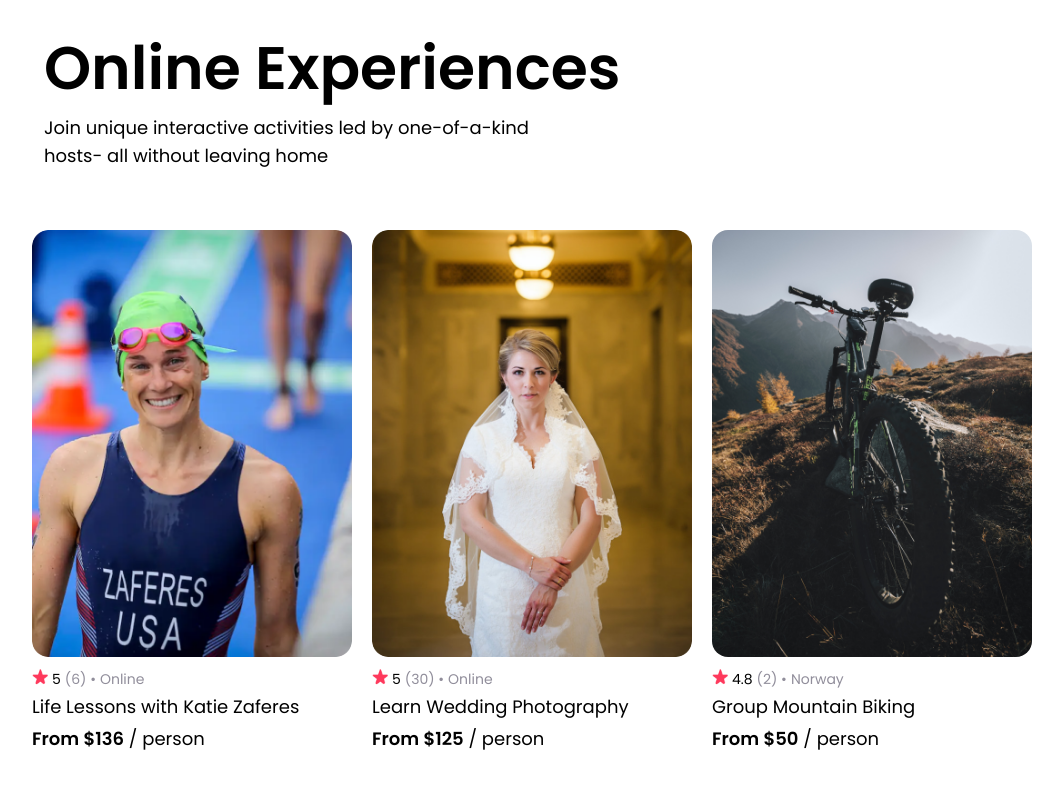
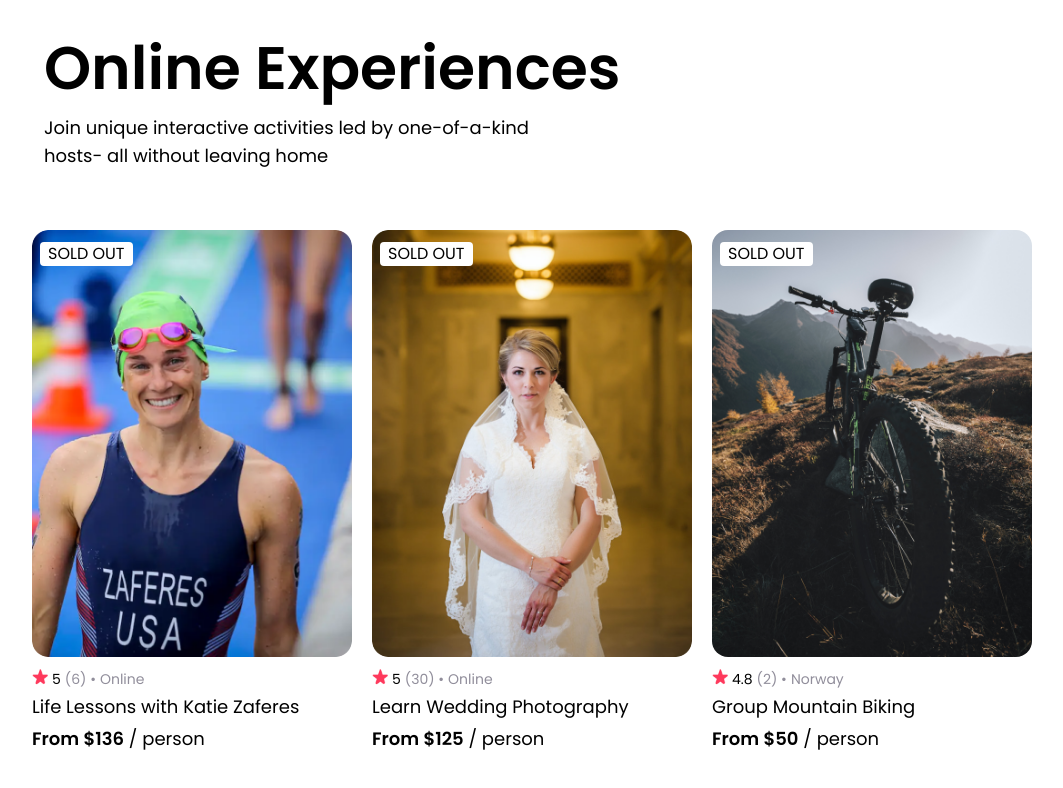
Before and after one commit to doubleKari/scrimba-airBnb_React_Project, a React (Create React App) app: page / in a window 1280 px wide. Shown: the part 660-1448 px from the top of the page, without its empty margins (108-1171 px from the left). Built offline with nearby package versions, Linux system fonts and the light colour scheme.

Commit message:
add badge

```diff
--- a/src/components/Card.jsx
+++ b/src/components/Card.jsx
@@ -11,11 +11,14 @@ export default function Card({
 }) {
   return (
     <section className="space-y-3 pb-3 lg:max-w-sm">
-      <div className="w-80 h-80 sm:w-80 sm:h-auto rounded-2xl">
+      <div className="w-80 h-80 sm:w-80 sm:h-auto rounded-2xl relative">
+        <div className="uppercase absolute z-30 bg-white rounded px-2 top-3 left-2">
+          sold out
+        </div>
         <img
           src={img}
           alt=""
-          className="w-full h-full object-cover object-center rounded-2xl"
+          className="w-full h-full object-cover object-center rounded-2xl z-10"
         />
       </div>
 
```
